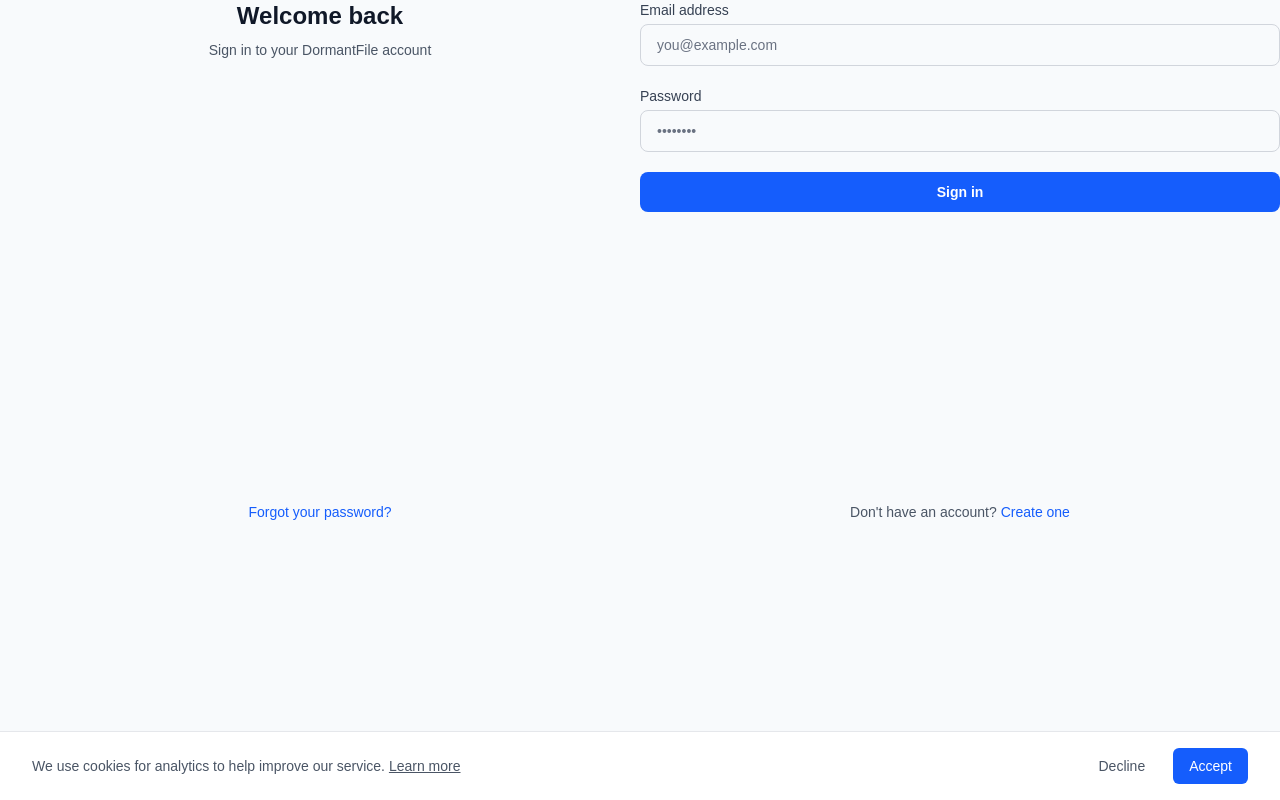
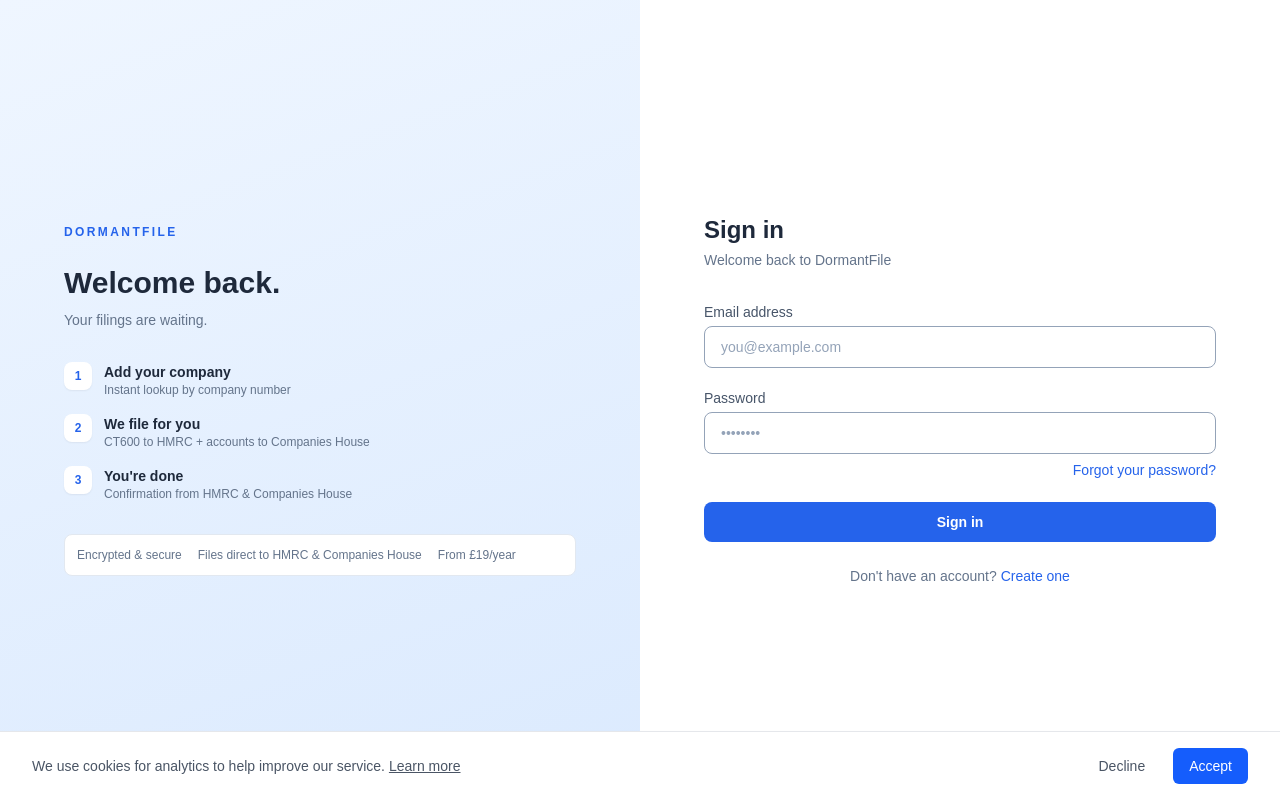
Before and after one commit to bendav91/dormantfile, a Next.js app: page /login in a window 1280 px wide. Built offline with nearby package versions, Linux system fonts and the light colour scheme; no server answers.

Commit message:
feat(auth): redesign login page with split-screen layout

```diff
--- a/src/app/(auth)/login/page.tsx
+++ b/src/app/(auth)/login/page.tsx
@@ -4,6 +4,14 @@
 import { signIn } from "next-auth/react";
 import { useRouter } from "next/navigation";
 import Link from "next/link";
+import {
+  BrandPanel,
+  BrandPanelMobile,
+  FormPanel,
+  AuthInput,
+  AuthButton,
+  AuthError,
+} from "@/components/auth";
 
 export default function LoginPage() {
   const router = useRouter();
@@ -36,86 +44,77 @@
 
   return (
     <>
-      <div className="mb-8 text-center">
-        <h1 className="text-2xl font-bold text-gray-900 dark:text-gray-100">Welcome back</h1>
-        <p className="mt-2 text-sm text-gray-600 dark:text-gray-300">
-          Sign in to your DormantFile account
+      <BrandPanel variant="returning" />
+      <div className="flex flex-col" style={{ backgroundColor: "var(--color-bg-card)" }}>
+        <BrandPanelMobile />
+        <FormPanel>
+          <h1
+            className="text-2xl font-bold mb-1"
+            style={{ color: "var(--color-text-primary)" }}
+          >
+            Sign in
+          </h1>
+          <p className="text-sm mb-8" style={{ color: "var(--color-text-secondary)" }}>
+            Welcome back to DormantFile
           </p>
-      </div>
 
           <form onSubmit={handleSubmit} className="space-y-5">
-        <div>
-          <label
-            htmlFor="email"
-            className="block text-sm font-medium text-gray-700 dark:text-gray-200 mb-1"
-          >
-            Email address
-          </label>
-          <input
+            <AuthInput
               id="email"
+              label="Email address"
               type="email"
               required
               autoComplete="email"
+              spellCheck={false}
               value={email}
               onChange={(e) => setEmail(e.target.value)}
-            spellCheck={false}
-            className="w-full rounded-lg border border-gray-300 dark:border-slate-600 px-4 py-2.5 text-sm text-gray-900 dark:text-gray-100 placeholder-gray-500 dark:placeholder-gray-400 focus-visible:border-blue-500 focus-visible:outline-none focus-visible:ring-1 focus-visible:ring-blue-500 dark:bg-slate-800"
               placeholder="you@example.com"
             />
-        </div>
 
             <div>
-          <label
-            htmlFor="password"
-            className="block text-sm font-medium text-gray-700 dark:text-gray-200 mb-1"
-          >
-            Password
-          </label>
-          <input
+              <AuthInput
                 id="password"
+                label="Password"
                 type="password"
                 required
                 autoComplete="current-password"
                 value={password}
                 onChange={(e) => setPassword(e.target.value)}
-            className="w-full rounded-lg border border-gray-300 dark:border-slate-600 px-4 py-2.5 text-sm text-gray-900 dark:text-gray-100 placeholder-gray-500 dark:placeholder-gray-400 focus-visible:border-blue-500 focus-visible:outline-none focus-visible:ring-1 focus-visible:ring-blue-500 dark:bg-slate-800"
                 placeholder="••••••••"
               />
+              <div className="mt-1 text-right">
+                <Link
+                  href="/forgot-password"
+                  className="text-sm hover:underline"
+                  style={{ color: "var(--color-primary)" }}
+                >
+                  Forgot your password?
+                </Link>
+              </div>
             </div>
 
-        {error && (
-          <p
-            role="alert"
-            className="text-sm text-red-600 dark:text-red-400 bg-red-50 dark:bg-red-950 border border-red-200 dark:border-red-800 rounded-lg px-4 py-2.5"
-          >
-            {error}
-          </p>
-        )}
+            <AuthError message={error} />
 
-        <button
-          type="submit"
-          disabled={loading}
-          className="w-full rounded-lg bg-blue-600 px-4 py-2.5 text-sm font-semibold text-white hover:bg-blue-700 focus-visible:outline-none focus-visible:ring-2 focus-visible:ring-blue-500 focus-visible:ring-offset-2 disabled:opacity-60 disabled:cursor-not-allowed transition-colors"
-        >
-          {loading ? "Signing in\u2026" : "Sign in"}
-        </button>
+            <AuthButton type="submit" loading={loading} loadingText="Signing in…">
+              Sign in
+            </AuthButton>
           </form>
 
-      <p className="mt-3 text-center text-sm text-gray-500 dark:text-gray-400">
-        <Link href="/forgot-password" className="text-blue-600 dark:text-blue-400 hover:underline">
-          Forgot your password?
-        </Link>
-      </p>
-
-      <p className="mt-3 text-center text-sm text-gray-600 dark:text-gray-300">
+          <p
+            className="mt-6 text-center text-sm"
+            style={{ color: "var(--color-text-secondary)" }}
+          >
             Don&apos;t have an account?{" "}
             <Link
               href="/register"
-          className="font-medium text-blue-600 dark:text-blue-400 hover:text-blue-700 dark:hover:text-blue-300"
+              className="font-medium hover:underline"
+              style={{ color: "var(--color-primary)" }}
             >
               Create one
             </Link>
           </p>
+        </FormPanel>
+      </div>
     </>
   );
 }
```
Lines whose indentation alone changed are shown as unchanged.
